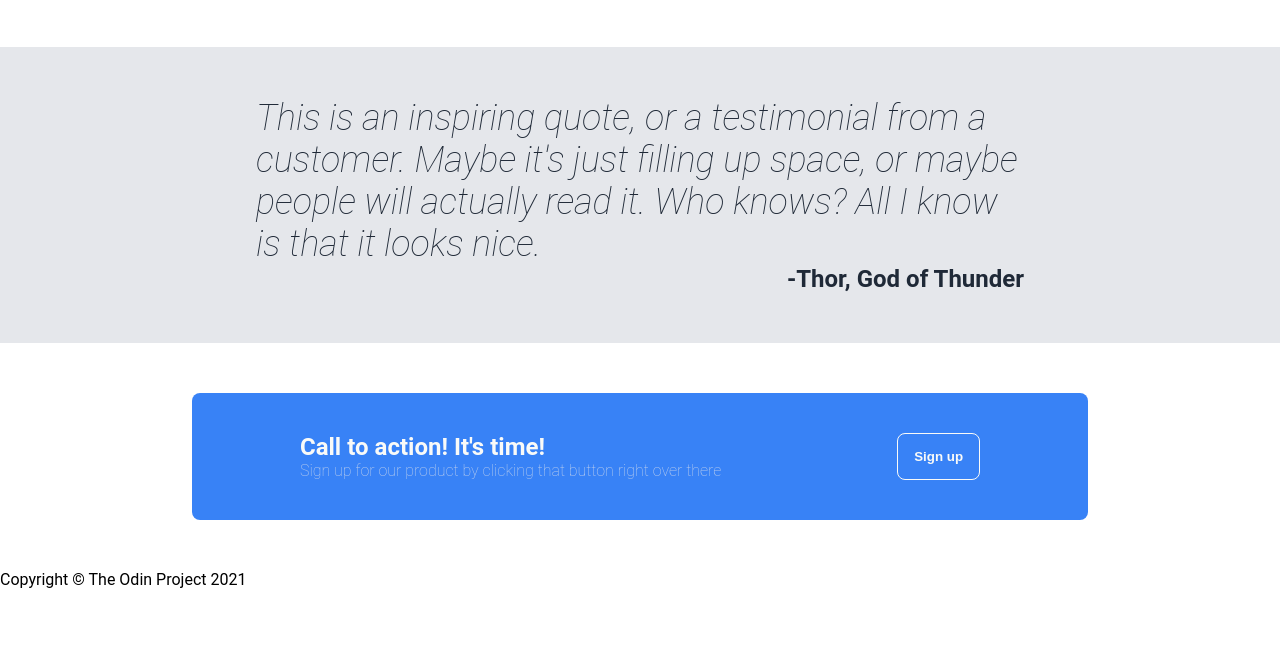
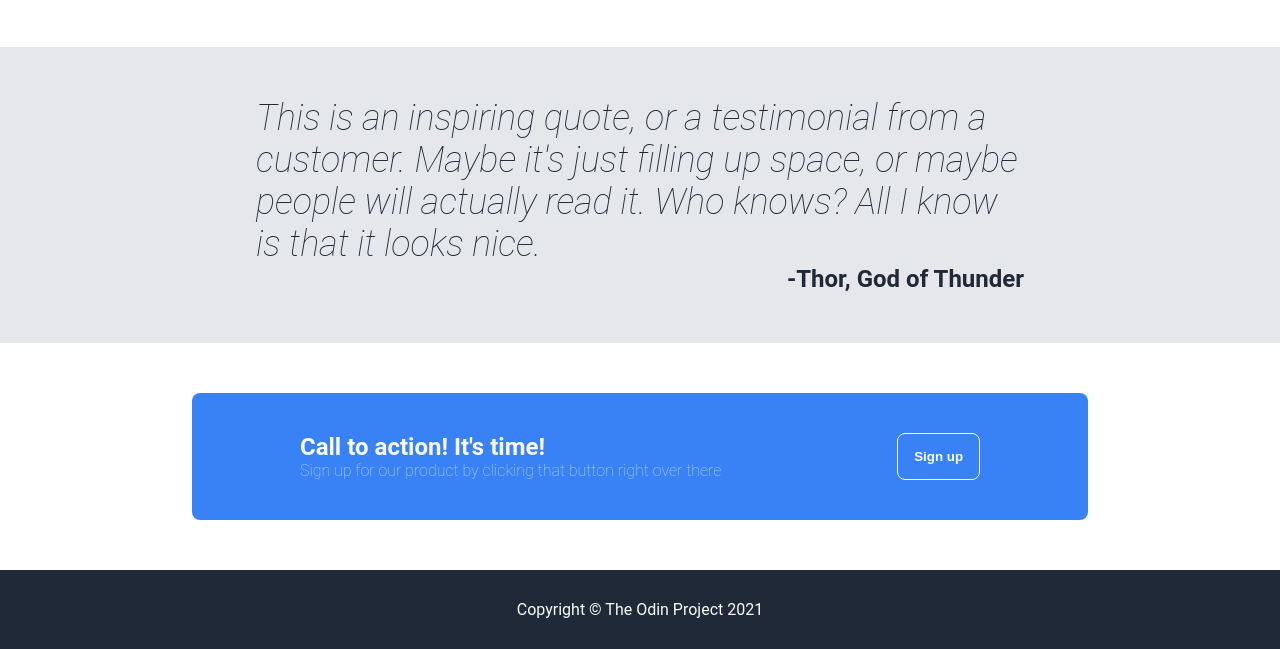
Before and after one commit to hakudan201/TOP-landingPage, a plain HTML site: page TheOdinProject-LandingPage/index.html in a window 1280 px wide. Shown: the part 722-1371 px from the top of the page. Before the commit the page ends 1311 px from the top, so only its background shows below. Drawn offline with Linux system fonts and the light colour scheme.

Commit message:
complete footer

```diff
--- a/TheOdinProject-LandingPage/styles.css
+++ b/TheOdinProject-LandingPage/styles.css
@@ -137,3 +137,10 @@ button {
 .section3 button {
     border: solid 1px #F9FAF8;
 }
+
+.footer{
+    background-color: #1F2937;
+    padding: 30px;
+    text-align: center;
+    color: #F9FAF8;
+}
```
